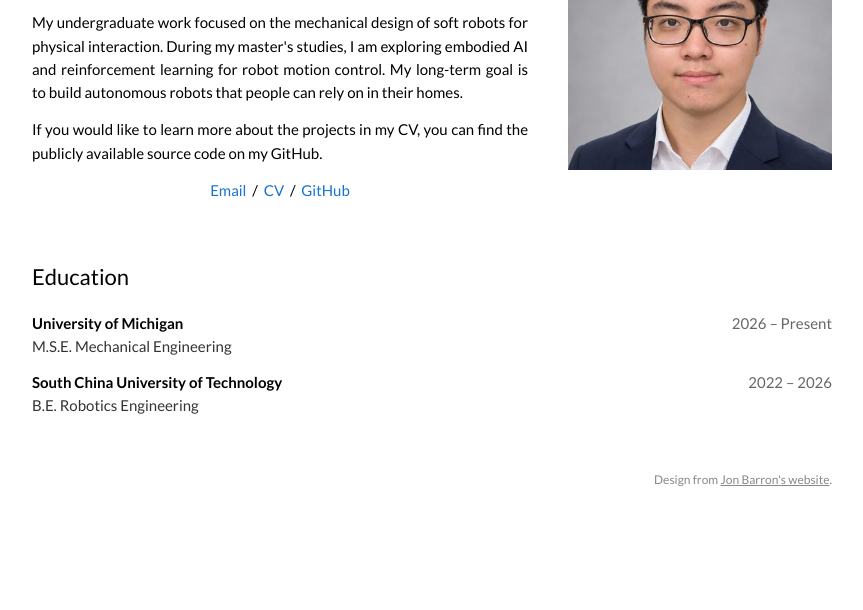
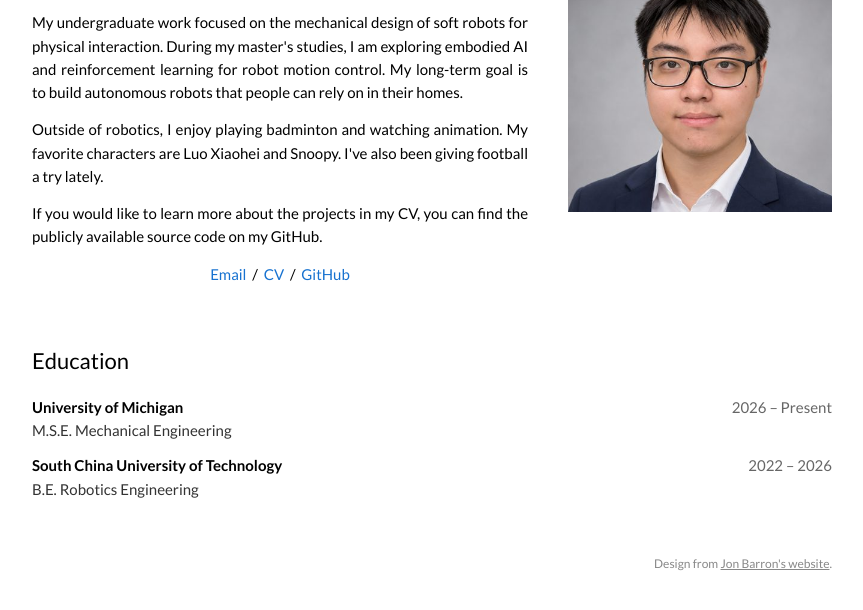
Before and after one commit to Yufeng1216/Yufeng1216.github.io, a plain HTML site: page index.html in a window 1280 px wide. Shown: the part 180-790 px from the top of the page, without its empty margins (208-1071 px from the left). Drawn offline with Linux system fonts and the light colour scheme.

Commit message:
Add personal interests

```diff
--- a/index.html
+++ b/index.html
@@ -72,6 +72,10 @@
           My long-term goal is to build autonomous robots that people can rely on in their homes.
         </p>
         <p>
+          Outside of robotics, I enjoy playing badminton and watching animation.
+          My favorite characters are Luo Xiaohei and Snoopy. I've also been giving football a try lately.
+        </p>
+        <p>
           If you would like to learn more about the projects in my CV, you can find the
           publicly available source code on my
           GitHub.
```
